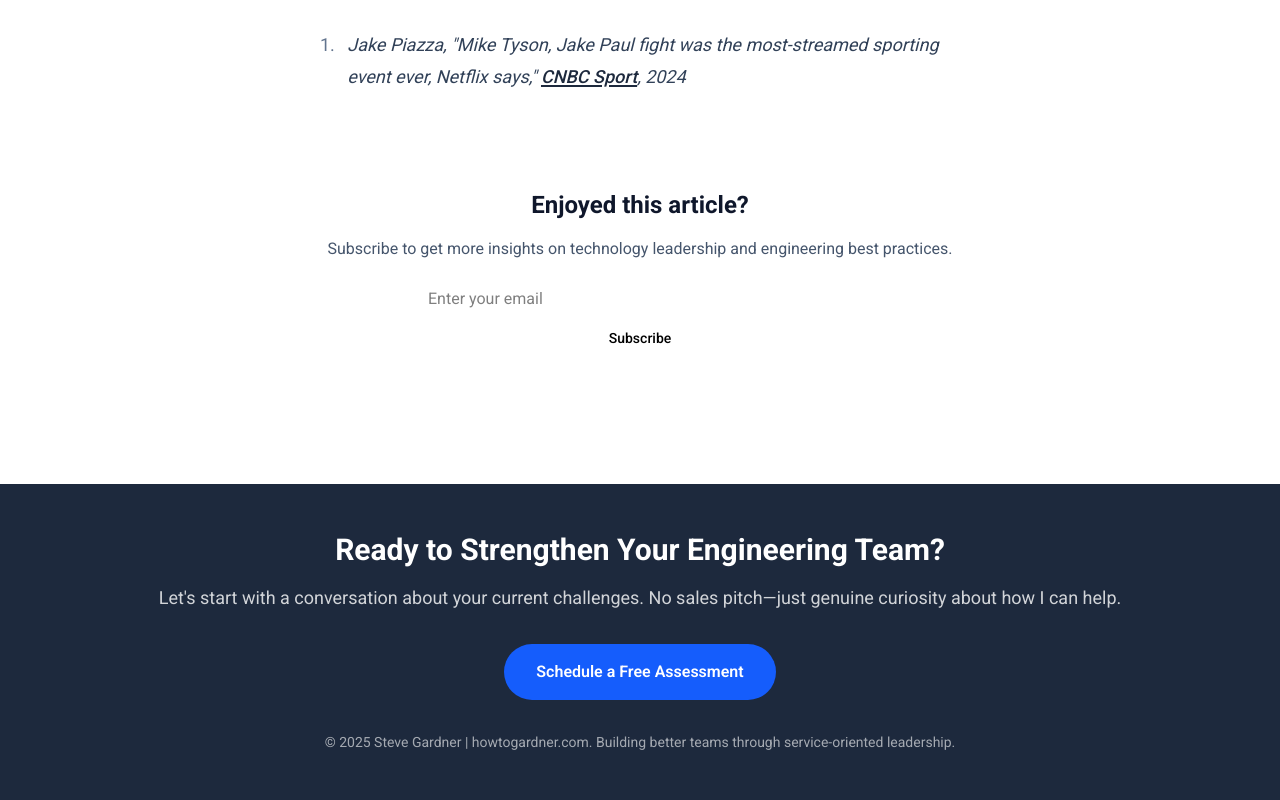
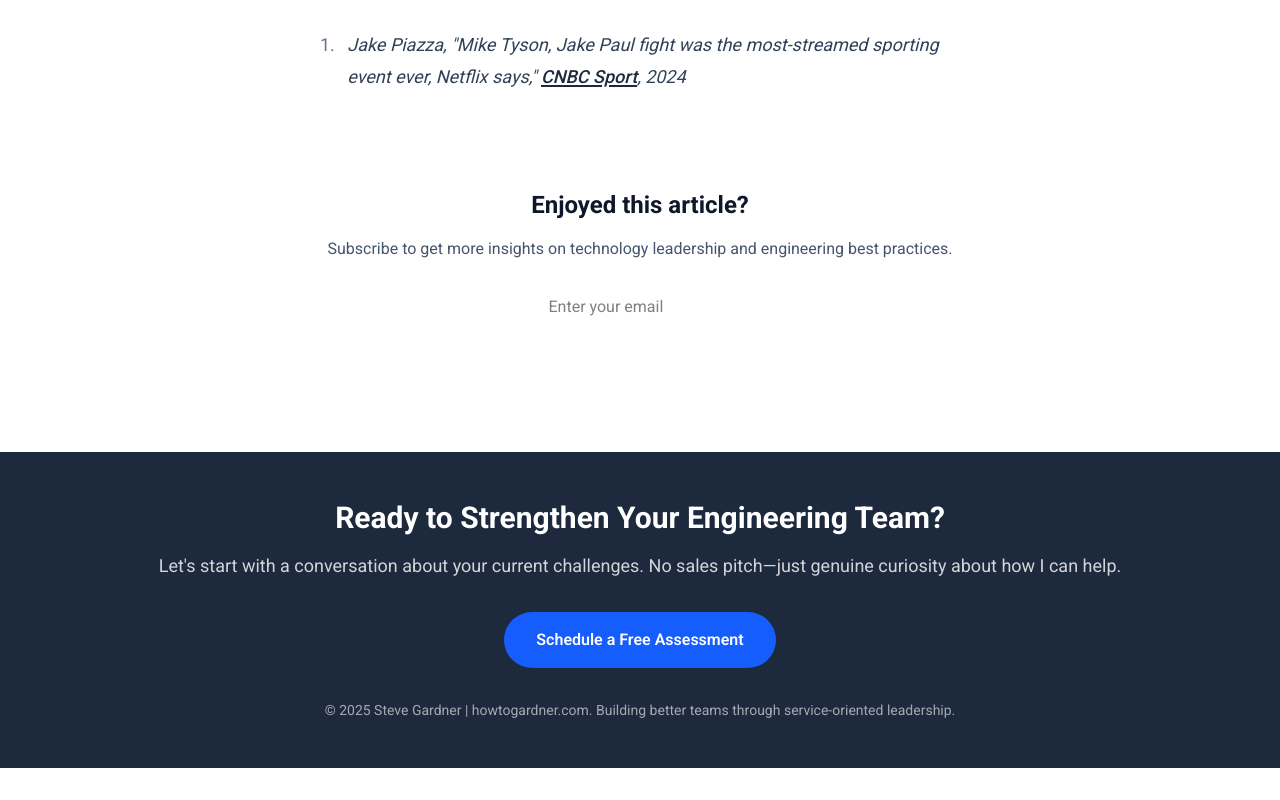
Before and after one commit to stevelikesmusic/howtogardner, a Next.js app: page /blog/service-focused-engineering in a window 1280 px wide. Shown: the part 8527-9327 px from the top of the page. After the commit the page ends 9295 px from the top, so only its background shows below. Built offline with nearby package versions, Linux system fonts and the light colour scheme.

Commit message:
redesign: update newsletter signup wrapper and submit conditionally in contact form

```diff
--- a/app/blog/[slug]/page.tsx
+++ b/app/blog/[slug]/page.tsx
@@ -1,7 +1,7 @@
 import { Calendar } from 'lucide-react';
 import { Badge } from '@/components/ui/badge';
 import { Separator } from '@/components/ui/separator';
-import { NewsletterSignup } from '@/components/newsletter-signup';
+import { NewsletterSection } from '@/components/NewsletterSection';
 import { getAllPostSlugs } from '@/lib/blog';
 import { notFound } from 'next/navigation';
 
@@ -64,16 +64,12 @@ export default async function BlogPostPage({
         </article>
 
         {/* Newsletter Signup */}
-        <div className="mb-12 rounded-lg bg-gradient-to-br from-slate-50 to-slate-100 p-8 text-center">
-          <h2 className="mb-4 text-2xl font-bold text-slate-900">
-            Enjoyed this article?
-          </h2>
-          <p className="mb-6 text-slate-600">
-            Subscribe to get more insights on technology leadership and
-            engineering best practices.
-          </p>
-          <NewsletterSignup />
-        </div>
+        <NewsletterSection
+          className="mb-12"
+          description="Subscribe to get more insights on technology leadership and engineering best practices."
+          title="Enjoyed this article?"
+          variant="light"
+        />
       </div>
     </div>
   );
--- a/app/blog/page.tsx
+++ b/app/blog/page.tsx
@@ -1,4 +1,4 @@
-import { NewsletterSignup } from '@/components/newsletter-signup';
+import { NewsletterSection } from '@/components/NewsletterSection';
 import { getAllPosts } from '@/lib/blog';
 import { ArticleSummaryCard } from '@/components/ArticleSummaryCard';
 
@@ -38,16 +38,11 @@ export default async function BlogPage() {
         </div>
 
         {/* Newsletter Signup */}
-        <div className="rounded-lg bg-gradient-to-br from-slate-200 to-slate-100 p-8 text-center">
-          <h2 className="mb-4 text-2xl font-bold text-slate-900">
-            Never Miss an Update
-          </h2>
-          <p className="mx-auto mb-6 max-w-2xl text-slate-600">
-            Get the latest articles on technology leadership and engineering
-            best practices delivered straight to your inbox.
-          </p>
-          <NewsletterSignup />
-        </div>
+        <NewsletterSection
+          description="Get the latest articles on technology leadership and engineering best practices delivered straight to your inbox."
+          title="Never Miss an Update"
+          variant="light"
+        />
       </div>
     </div>
   );
--- a/app/contact/page.tsx
+++ b/app/contact/page.tsx
@@ -30,8 +30,15 @@ type ContactFormData = {
 };
 
 export default function ContactPage() {
-  const { register, handleSubmit, control, reset, formState, watch, setValue } =
-    useForm<ContactFormData>({
+  const {
+    register,
+    handleSubmit,
+    control,
+    formState,
+    watch,
+    setValue,
+    getValues,
+  } = useForm<ContactFormData>({
     defaultValues: {
       name: '',
       email: '',
@@ -53,8 +60,18 @@ export default function ContactPage() {
       from_name: 'howtogardner.com Contact Form',
       subject: 'New Contact Form Submission',
     },
-    onSuccess: () => {
-      reset();
+    onSuccess: async () => {
+      if (getValues('newsletter')) {
+        await fetch('/api/newsletter-signup', {
+          method: 'POST',
+          headers: {
+            'Content-Type': 'application/json',
+          },
+          body: JSON.stringify({ email: getValues('email') }),
+        });
+      }
+
+      // reset();
     },
     onError: () => {
       alert('Error submitting form. Please try again.');
--- /dev/null
+++ b/components/NewsletterSection.tsx
@@ -0,0 +1,29 @@
+'use client';
+
+import { NewsletterSignup } from './newsletter-signup';
+
+interface NewsletterSectionProps {
+  title: string;
+  description: string;
+  variant?: 'light' | 'medium';
+  className?: string;
+}
+
+export function NewsletterSection({
+  title,
+  description,
+  variant = 'light',
+}: NewsletterSectionProps) {
+  const backgroundClass =
+    variant === 'light'
+      ? 'bg-gradient-to-br from-slate-50 to-slate-100'
+      : 'bg-gradient-to-br from-slate-200 to-slate-100';
+
+  return (
+    <div className={`rounded-lg p-8 text-center ${backgroundClass}`}>
+      <h2 className="mb-4 text-2xl font-bold text-slate-900">{title}</h2>
+      <p className="mx-auto mb-6 max-w-2xl text-slate-600">{description}</p>
+      <NewsletterSignup />
+    </div>
+  );
+}
--- a/components/newsletter-signup.tsx
+++ b/components/newsletter-signup.tsx
@@ -42,12 +42,14 @@ export function NewsletterSignup() {
 
   if (isSubmitSuccessful) {
     return (
-      <div className="flex flex-col items-center justify-center space-x-2 text-green-600">
+      <div className="flex flex-col items-center justify-center space-y-2 text-slate-800">
         <p className="flex items-center space-x-2">
-          <CheckCircle className="h-5 w-5" />
-          <span className="font-medium">Thanks for subscribing!</span>
+          <CheckCircle className="text-brand-gradient h-5 w-5" />
+          <span className="font-medium text-slate-800">
+            Thanks for subscribing!
+          </span>
         </p>
-        <p className="text-green-600">
+        <p className="text-slate-600">
           Please confirm in the email you just received.
         </p>
       </div>
@@ -56,7 +58,7 @@ export function NewsletterSignup() {
 
   return (
     <form
-      className="mx-auto flex max-w-md flex-col gap-2 sm:flex-row"
+      className="mx-auto flex max-w-md flex-col items-center gap-2 sm:flex-row"
       onSubmit={handleSubmit(onSubmit)}
     >
       <div className="flex flex-1 flex-col items-start gap-1">
@@ -65,14 +67,18 @@ export function NewsletterSignup() {
           type="email"
           {...register('email', { required: 'Email is required' })}
           required
-          className="flex-1"
+          className="flex-1 rounded-xl border-2 border-slate-200 p-3 focus:border-slate-400 focus:ring-slate-400/10"
           disabled={isSubmitting}
         />
         {errors.email && (
           <span className="text-sm text-red-500">{errors.email?.message}</span>
         )}
       </div>
-      <Button disabled={isSubmitting} type="submit">
+      <Button
+        className="bg-brand-gradient rounded-full px-6 py-2 font-semibold text-white transition-all hover:-translate-y-1 hover:opacity-90 hover:shadow-lg disabled:transform-none disabled:cursor-not-allowed disabled:opacity-70"
+        disabled={isSubmitting}
+        type="submit"
+      >
         {isSubmitting ? 'Subscribing...' : 'Subscribe'}
       </Button>
     </form>
```
Lines whose indentation alone changed are shown as unchanged.
